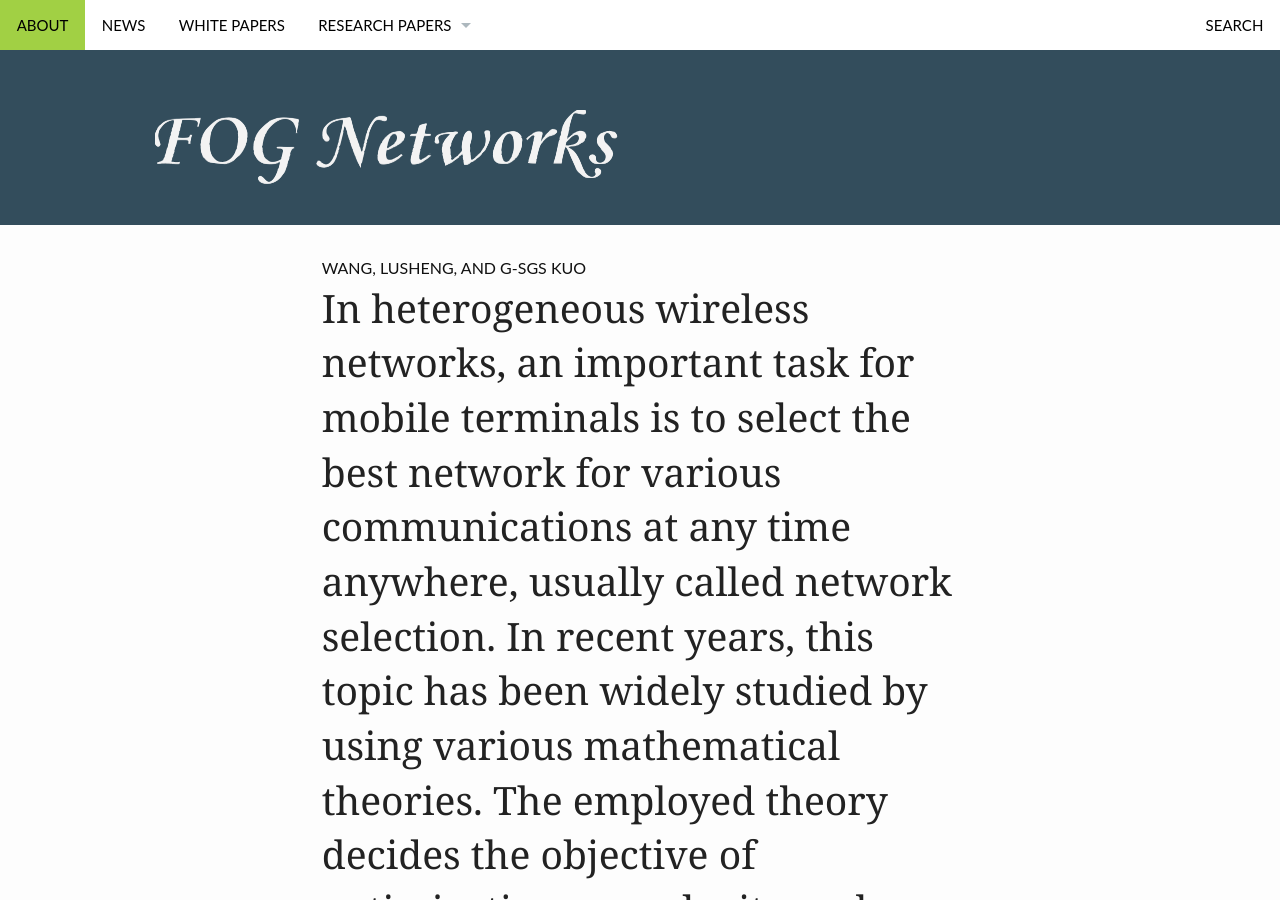
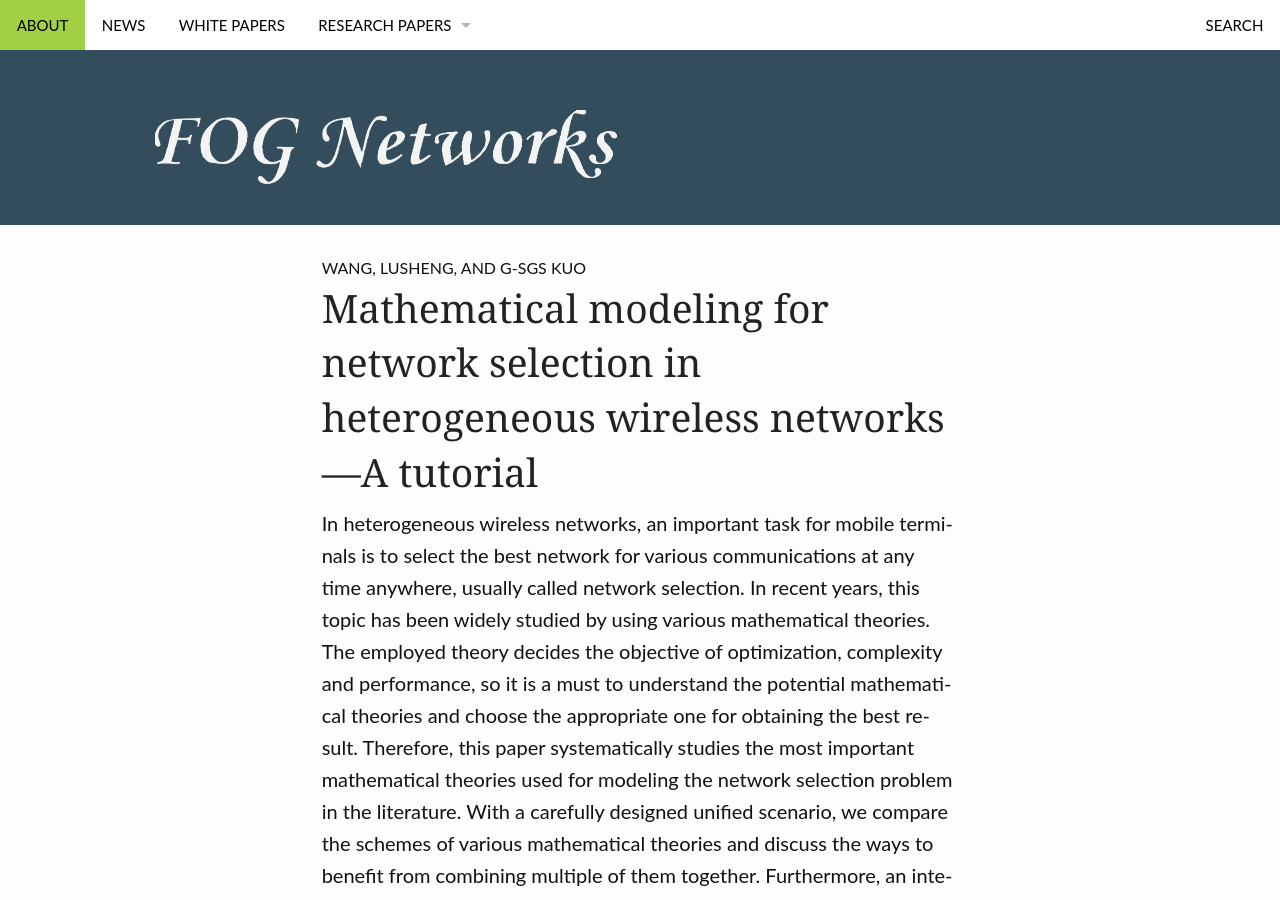
Before and after one commit to fogresearch/fogresearch.github.io, a Jekyll site: the page built from _posts/papers/client/2015-05-27-client-paper6.md, in a window 1280 px wide and 900 px high. Built offline with Jekyll 4.4.1, drawn with Linux system fonts in a browser that asks for light colours; comment, search, counter and statistics services are not loaded.

Commit message:
added proper title to the paper

```diff
--- a/_posts/papers/client/2015-05-27-client-paper6.md
+++ b/_posts/papers/client/2015-05-27-client-paper6.md
@@ -1,7 +1,8 @@
 ---
 layout: page
 subheadline: "Wang, Lusheng, and G-SGS Kuo"
-title: "In heterogeneous wireless networks, an important task for mobile terminals is to select the best network for various communications at any time anywhere, usually called network selection. In recent years, this topic has been widely studied by using various mathematical theories. The employed theory decides the objective of optimization, complexity and performance, so it is a must to understand the potential mathematical theories and choose the appropriate one for obtaining the best result. Therefore, this paper systematically studies the most important mathematical theories used for modeling the network selection problem in the literature. With a carefully designed unified scenario, we compare the schemes of various mathematical theories and discuss the ways to benefit from combining multiple of them together. Furthermore, an integrated scheme using multiple attribute decision making as the core of the selection procedure is proposed."
+title: "Mathematical modeling for network selection in heterogeneous wireless networks—A tutorial"
+teaser: "In heterogeneous wireless networks, an important task for mobile terminals is to select the best network for various communications at any time anywhere, usually called network selection. In recent years, this topic has been widely studied by using various mathematical theories. The employed theory decides the objective of optimization, complexity and performance, so it is a must to understand the potential mathematical theories and choose the appropriate one for obtaining the best result. Therefore, this paper systematically studies the most important mathematical theories used for modeling the network selection problem in the literature. With a carefully designed unified scenario, we compare the schemes of various mathematical theories and discuss the ways to benefit from combining multiple of them together. Furthermore, an integrated scheme using multiple attribute decision making as the core of the selection procedure is proposed."
 categories:
     - researchpaper
 tags:
```
